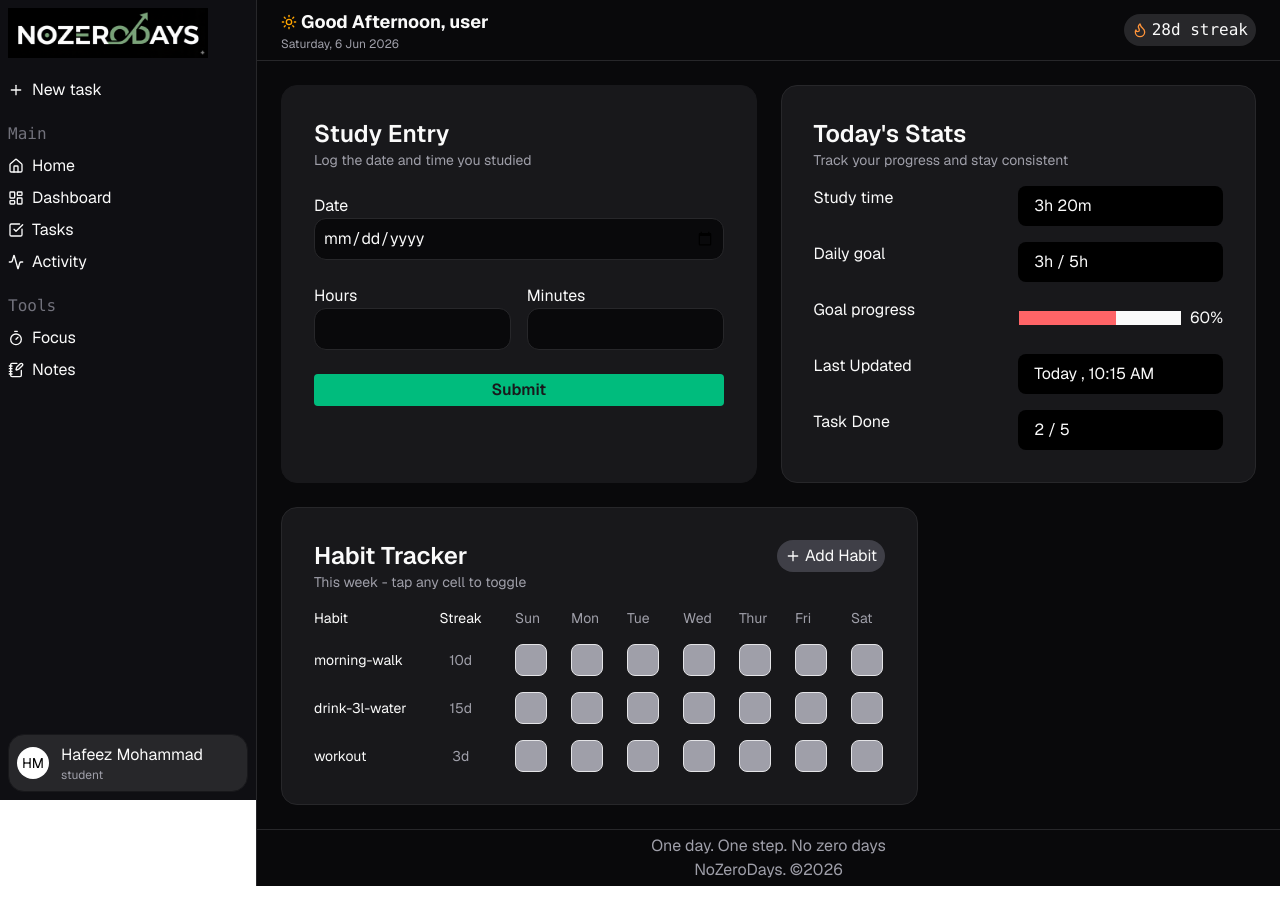
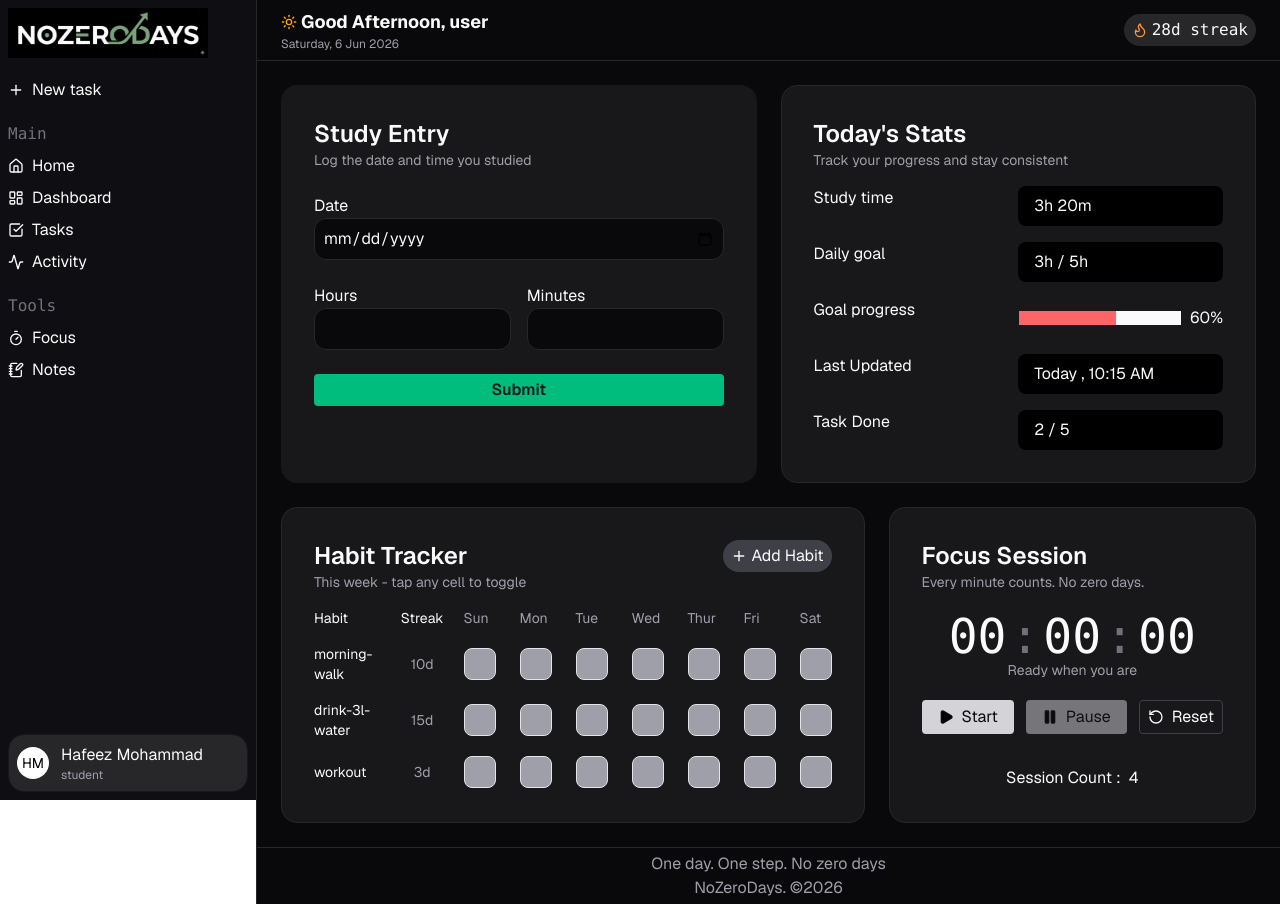
Before and after one commit to hafeez-07/NoZeroDays-2.0, a Next.js app: page / in a window 1280 px wide. Built offline with nearby package versions, Linux system fonts and the light colour scheme.

Commit message:
feat(ui): Add Focus component and integrate to Home layout

```diff
--- a/src/app/(main)/page.tsx
+++ b/src/app/(main)/page.tsx
@@ -1,3 +1,4 @@
+import Focus from "@/components/Focus";
 import HabitCard from "@/components/HabitCard";
 import StudyEntryForm from "@/components/StudyEntryForm";
 import TodaysStats from "@/components/TodayStats";
@@ -9,8 +10,9 @@ export default function Home() {
         <StudyEntryForm />
         <TodaysStats />
       </div>
-      <div>
+      <div className="flex gap-6">
         <HabitCard />
+        <Focus />
       </div>
     </div>
   );
--- a/src/app/globals.css
+++ b/src/app/globals.css
@@ -12,4 +12,6 @@
   .toggle-button{
     @apply h-8 w-8 bg-zinc-400 rounded-lg border border-zinc-200 cursor-pointer
   }
+
+
 }
--- /dev/null
+++ b/src/components/Focus.tsx
@@ -0,0 +1,102 @@
+"use client";
+
+import { Play, Pause, RotateCcw } from "lucide-react";
+import { useRef, useState } from "react";
+
+export default function Focus() {
+  const [isRunning, setIsRunning] = useState(false);
+  const [savedTime, setSavedTime] = useState<number | null>(null);
+  const [elapsedTime, setElapsedTime] = useState<number | null>(null);
+  let intervalRef = useRef<number | null>(null);
+
+  const startHandler = () => {
+    setIsRunning(true);
+    const resumeTime = Date.now();
+    setElapsedTime(savedTime);
+    intervalRef.current = window.setInterval(() => {
+      setElapsedTime((savedTime ?? 0) + Date.now() - resumeTime);
+    }, 1000);
+  };
+
+  const pauseHandler = () => {
+    setIsRunning(false);
+    setSavedTime(elapsedTime);
+    if (intervalRef.current != null) {
+      clearInterval(intervalRef.current);
+    }
+    intervalRef.current = null;
+  };
+
+  const resetHandler = () => {
+    setIsRunning(false);
+    setElapsedTime(0);
+    setSavedTime(0);
+    if (intervalRef.current != null) {
+      clearInterval(intervalRef.current);
+    }
+    intervalRef.current = null;
+  };
+
+  const totalSeconds = Math.floor((elapsedTime ?? 0) / 1000);
+  const seconds = totalSeconds % 60;
+  const minutes = Math.floor((totalSeconds / 60) % 60);
+  const hours = Math.floor(totalSeconds / 3600);
+
+  const formattedSeconds = String(seconds).padStart(2, "0");
+  const formattedMinutes = String(minutes).padStart(2, "0");
+  const formattedHours = String(hours).padStart(2, "0");
+
+  return (
+    <div className="flex-1 p-8 border border-zinc-800 bg-zinc-900 rounded-2xl">
+      <div>
+        <h2 className="text-2xl font-semibold">Focus Session</h2>
+        <p className="text-zinc-400 text-sm">
+          Every minute counts. No zero days.
+        </p>
+      </div>
+      <div className="mt-5 ">
+        <div className="flex gap-1  justify-center  text-5xl font-mono ">
+          {formattedHours}
+          <span className="text-zinc-500">:</span>
+          {formattedMinutes}
+          <span className="text-zinc-500">:</span>
+          {formattedSeconds}
+        </div>
+        <div className="text-center text-zinc-400 text-sm">
+          {isRunning ? "Focus in progress" : "Ready when you are"}
+        </div>
+        <div className="mt-5 flex justify-center gap-3 ">
+          <button
+            onClick={startHandler}
+            disabled={isRunning}
+            className="disabled:opacity-50 disabled:cursor-not-allowed flex items-center gap-2 bg-zinc-300 px-4 py-1 rounded text-zinc-950 cursor-pointer hover:opacity-80 hover:scale-[1.01] transition duration-300 ease-in "
+          >
+            <Play fill="black" size={16} />
+            Start
+          </button>
+          <button
+            onClick={pauseHandler}
+            disabled={!isRunning}
+            className=" disabled:opacity-50 disabled:cursor-not-allowed flex items-center gap-2 bg-zinc-300 px-4 py-1 rounded text-zinc-950 cursor-pointer hover:opacity-80 hover:scale-[1.01] transition duration-300 ease-in"
+          >
+            <Pause fill="black" size={16} />
+            Pause
+          </button>
+          <button
+            onClick={resetHandler}
+            className="flex border border-zinc-700 gap-2 items-center  px-2 py-1 rounded text-zinc-50 cursor-pointer hover:opacity-80 hover:scale-[1.01] transition duration-300 ease-in"
+          >
+            <RotateCcw size={16} />
+            Reset
+          </button>
+        </div>
+        <div className="mt-8 space-y-2">
+          <div className="flex gap-2 justify-center">
+            <p>Session Count : </p>
+            <p> 4</p>
+          </div>
+        </div>
+      </div>
+    </div>
+  );
+}
```
